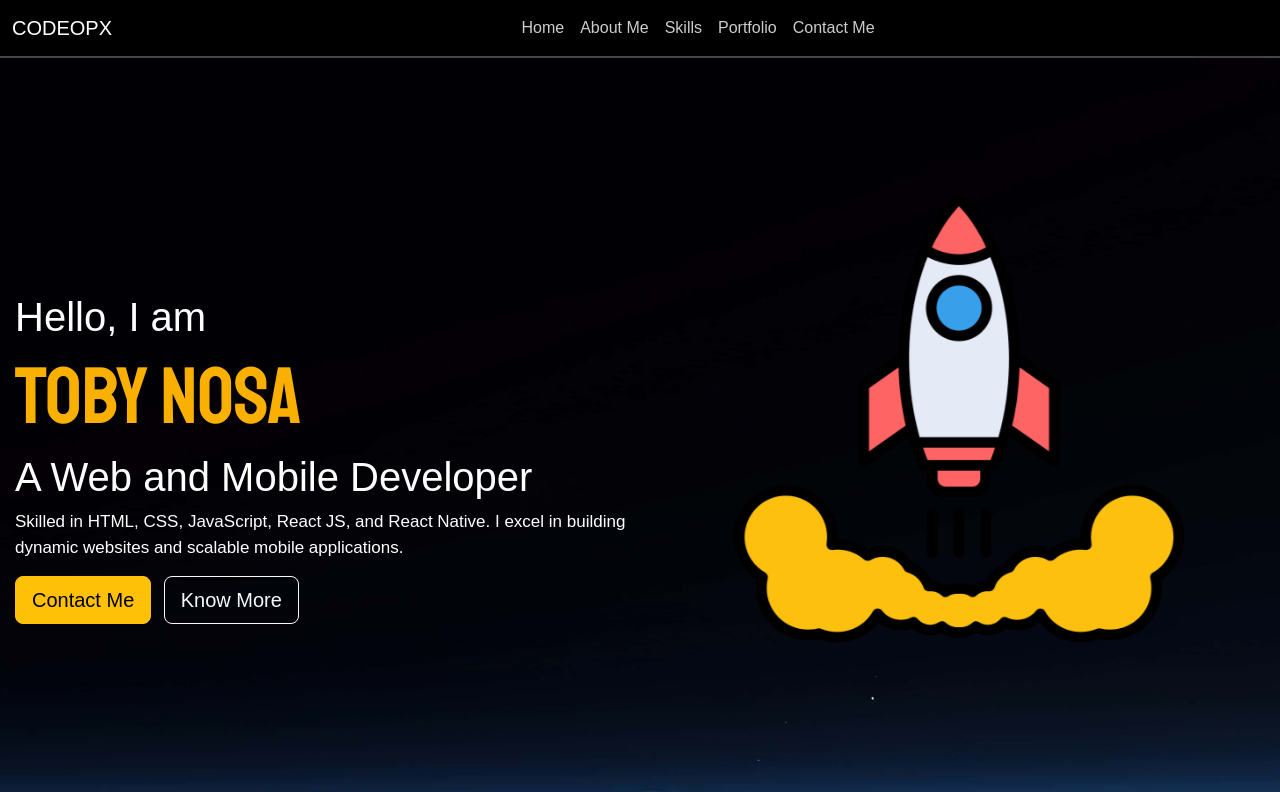
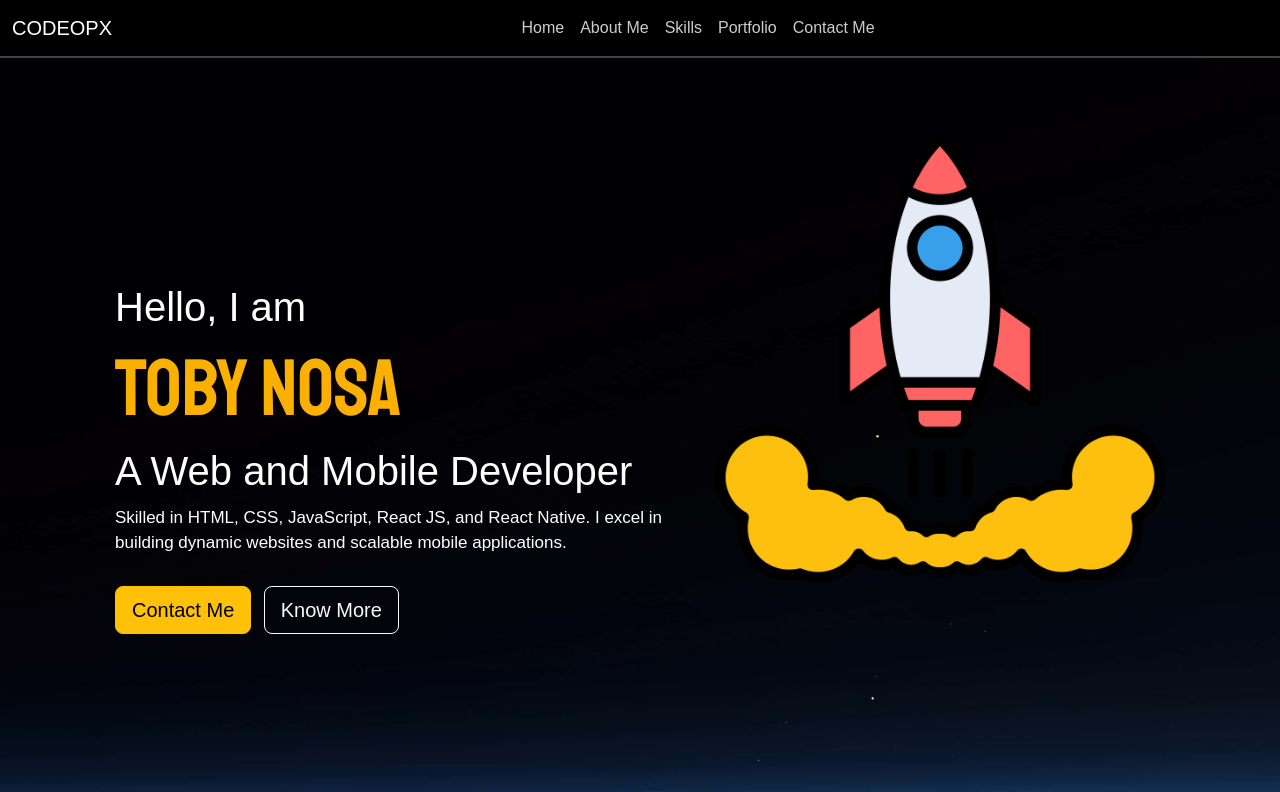
Before and after one commit to codeopx/myPortfolio, a website: page index.html in a window 1280 px wide. Shown: the top 792 px of the page. Drawn offline with nearby package versions, Linux system fonts and the light colour scheme; a web font is replaced by a local one.

Commit message:
Add files via upload

```diff
--- a/index.html
+++ b/index.html
@@ -153,7 +153,23 @@
             background: url('assets/space3.jpg') no-repeat center center fixed;
             background-size: cover;
             height: 100vh;
-            padding: 60px 15px; /* Added padding */
+            display: flex;
+            align-items: center;
+            justify-content: center;
+            text-align: left;
+            padding: 60px 15px;
+        }
+
+        .landing-page .text-container {
+            max-width: 600px;
+        }
+
+        .landing-page h1 {
+            margin-bottom: 10px;
+        }
+
+        .landing-page p {
+            margin-bottom: 30px;
         }
 
         @media (max-width: 768px) {
@@ -338,10 +354,7 @@
     </nav>
 
     <div id="section0" class="container-fluid landing-page">
-        <div class="row vh-100 d-flex align-items-center justify-content-center">
-            <div class="container text-center">
-                <div class="row">
-                    <div class="col-12 col-sm-6 text-start">
+        <div class="text-container">
             <h1 style="color: white;">Hello, I am</h1>
             <h1 class="name" style="font-size: 80px;">Toby Nosa</h1>
             <h1 style="color: white;">A Web and Mobile Developer</h1>
@@ -354,11 +367,8 @@
                 <a href="#section1" class="btn btn-outline-light btn-lg">Know More</a>
             </div>
         </div>
-                    <div class="col-12 col-sm-6 text-center rocket-container">
+        <div class="rocket-container">
             <img class="rocket-img" src="assets/rocket.png" alt="Rocket">
-                    </div>
-                </div>
-            </div>
         </div>
     </div>
 
```
Lines whose indentation alone changed are shown as unchanged.
